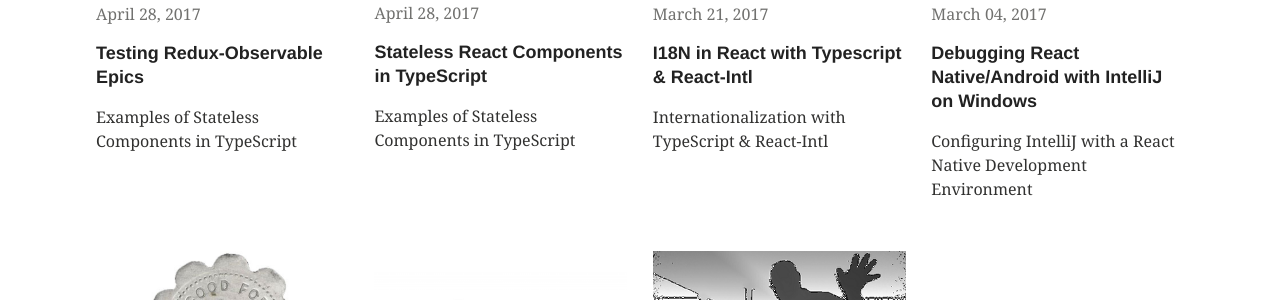
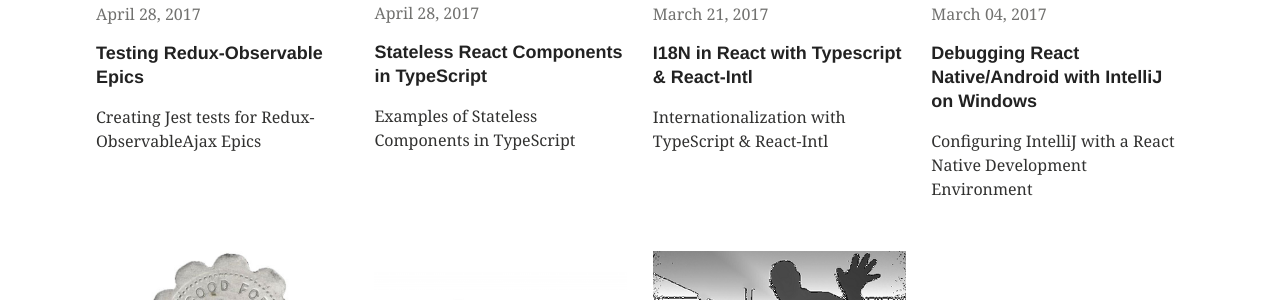
Before and after one commit to mikebridge/mikebridge.github.io, a Jekyll site: the page built from index.md, in a window 1280 px wide. Shown: the part 380-680 px from the top of the page. Built offline with Jekyll 4.4.1, drawn with Linux system fonts in a browser that asks for light colours; a script that is not in the unit is left out.

Commit message:
fix summary

```diff
--- a/_data/navigation.yml
+++ b/_data/navigation.yml
@@ -1,8 +1,8 @@
 # Site navigation links
 
-- title: Testing ReduxObservable Epics
+- title: Testing Redux-Observable Epics
   url: /articles/typescript-redux-observable-epic-test/
-  excerpt: "Testing ReduxObservable Epics in TypeSCript"
+  excerpt: "Creating Jest tests for Redux-ObservableAjax Epics"
   image: typescript/redux-observable-400x250.png
 
 - title: Stateless Components in TypeScript
--- a/_posts/test/2017-04-28-typescript-redux-observable-epic-test.md
+++ b/_posts/test/2017-04-28-typescript-redux-observable-epic-test.md
@@ -4,7 +4,7 @@
 tags: [react typescript redux-observable epic test]
 categories: articles
 comments: true
-excerpt: Examples of Stateless Components in TypeScript
+excerpt: Creating Jest tests for Redux-ObservableAjax Epics
 image:
   teaser: typescript/redux-observable-400x250.png
 ads: true
```
